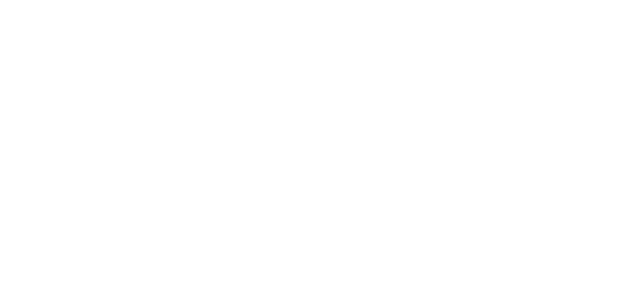
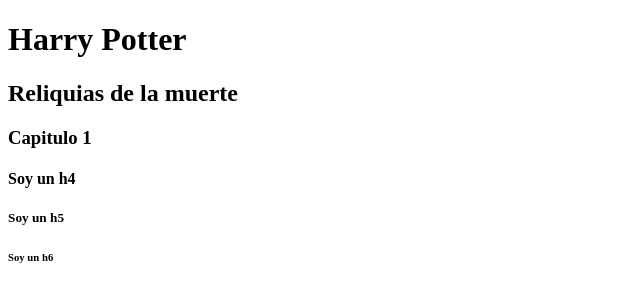
Before and after one commit to garaPM/web_curd_ja, a plain HTML site: page index.html in a window 1280 px wide. Shown: the whole page, without its empty margins (0-640 px from the left). Drawn offline with Linux system fonts and the light colour scheme.

Commit message:
s3e9 - Elementos H

```diff
--- a/index.html
+++ b/index.html
@@ -2,7 +2,15 @@
 <html lang="es">
   <head>
     <meta charset="UTF-8" />
-    <title>Mi primera página web</title>
+    <title>Encabezados</title>
   </head>
-  <body></body>
+  <body>
+    <h1>Harry Potter</h1>
+
+    <h2>Reliquias de la muerte</h2>
+    <h3>Capitulo 1</h3>
+    <h4>Soy un h4</h4>
+    <h5>Soy un h5</h5>
+    <h6>Soy un h6</h6>
+  </body>
 </html>
```
